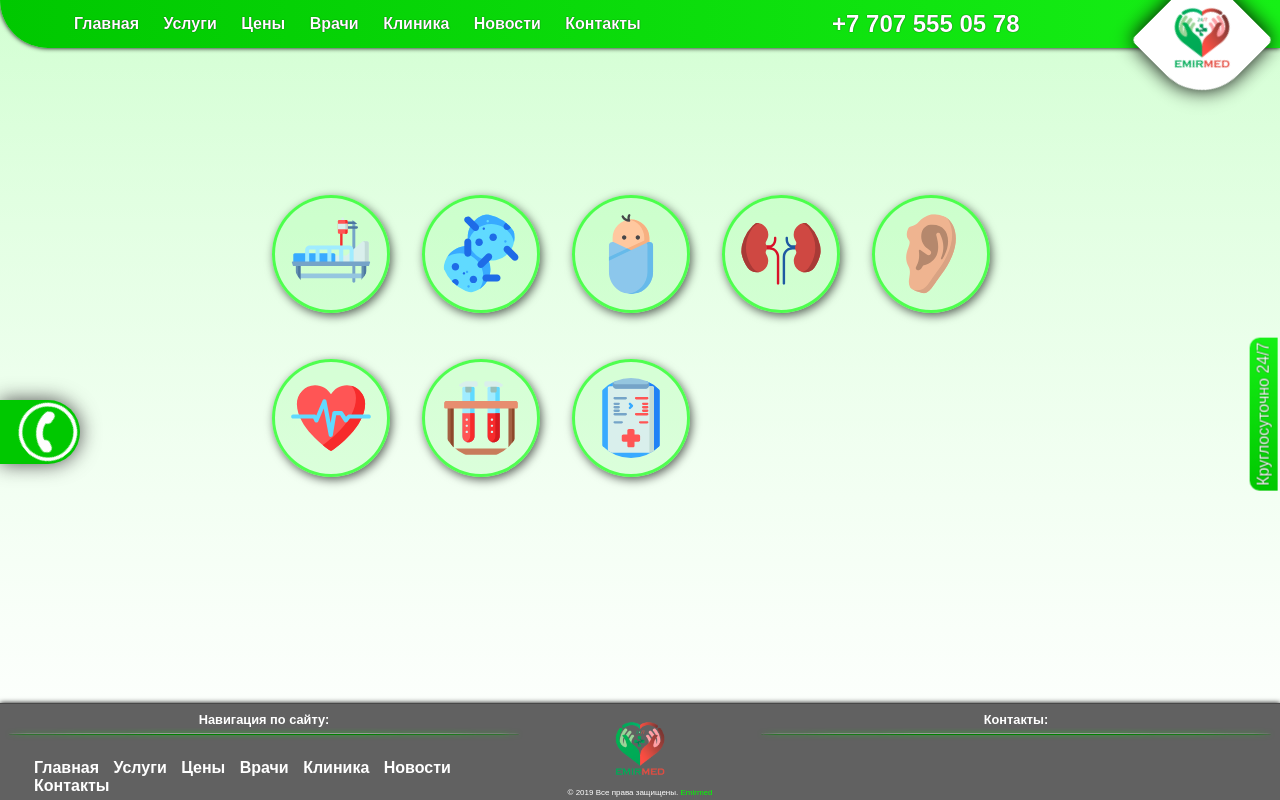
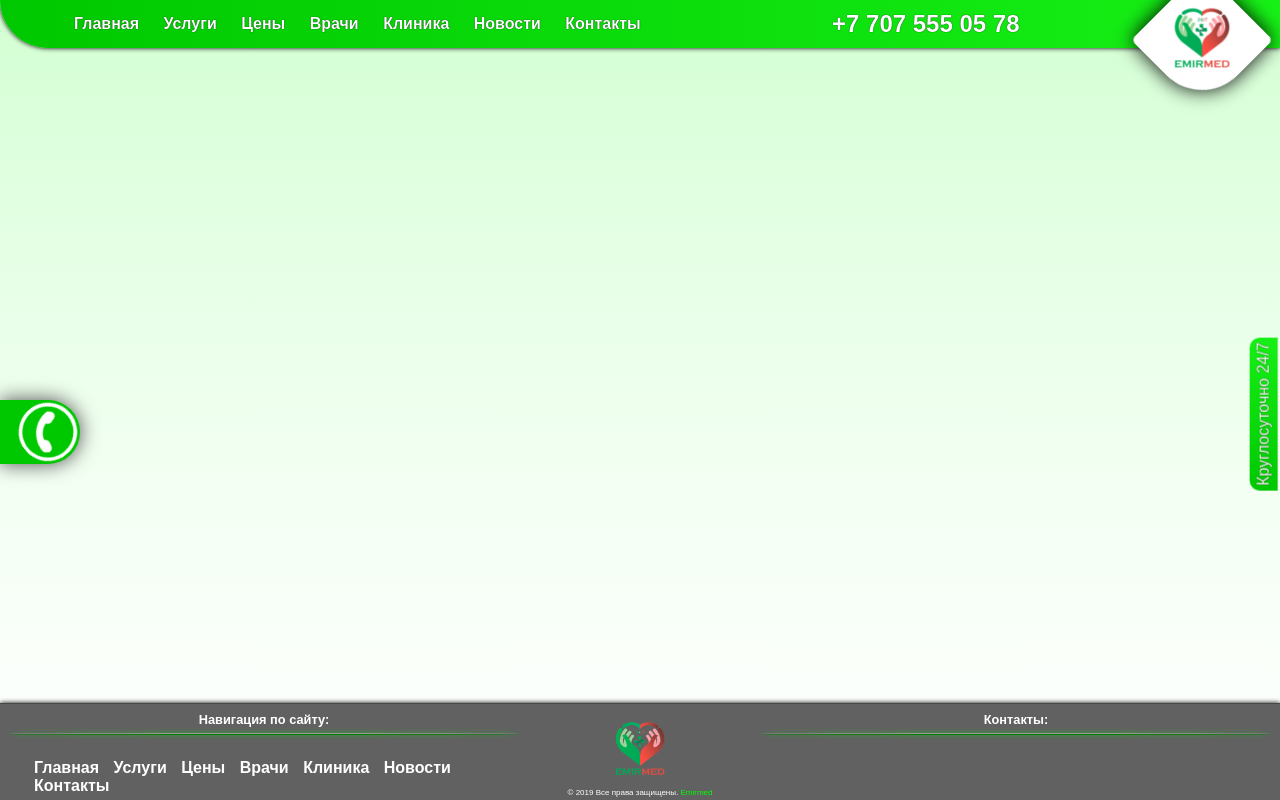
Before and after one commit to webnetkz/emirmed, a PHP site: page / in a window 1280 px wide. Run offline with PHP 8.4, Linux system fonts and the light colour scheme.

Commit message:
deleted icons

```diff
--- a/index.php
+++ b/index.php
@@ -85,16 +85,6 @@
 
             <div id="content">
 
-                <div class="allIcons">
-                    <img src="/public/img/icons/bed.svg" alt="icons" class="iconIndex" title="Услуги стационара">
-                    <img src="/public/img/icons/virus.svg" alt="icons" class="iconIndex" title="Венерология">
-                    <img src="/public/img/icons/baby.svg" alt="icons" class="iconIndex" title="Патронаж ребенка">
-                    <img src="/public/img/icons/kidney.svg" alt="icons" class="iconIndex" title="Урология">
-                    <img src="/public/img/icons/ear.svg" alt="icons" class="iconIndex" title="ЛОР">
-                    <img src="/public/img/icons/heartbeat.svg" alt="icons" class="iconIndex" title="Кардиология">
-                    <img src="/public/img/icons/flask.svg" alt="icons" class="iconIndex" title="Анализы">
-                    <img src="/public/img/icons/donor.svg" alt="icons" class="iconIndex" title="Медицинская документация">
-                </div>
 
             </div>
 
--- a/public/styles/style.css
+++ b/public/styles/style.css
@@ -200,32 +200,6 @@ div#content {
     margin-top: 3em;
 }
 
-div.allIcons {
-    display: flex;
-    flex-wrap: wrap;
-    position: relative;
-    top: 20%;
-    left: 20%;
-    height: 50%;
-    width: 65%;
-    /*border: 3px solid black;*/
-}
-
-img.iconIndex {
-    height: 5em;
-    background-color: rgba(22, 255, 22, 0.1);
-    border: 3px solid rgba(22, 255, 22, 0.7);
-    border-radius: 50%;
-    padding: 1em;
-    margin: 1em;
-    box-shadow: 2px 3px 10px rgba(0, 0, 0, 0.6);
-    transition-duration: 300ms;
-}
-
-img.iconIndex:hover {
-    transform: scale(1.3);
-}
-
 /* FOOTER STYLE*/
 
 footer {
```
Also changed, not shown: public/img/icons/baby.svg (deleted), public/img/icons/bed.svg (deleted), public/img/icons/donor.svg (deleted), public/img/icons/ear.svg (deleted), public/img/icons/flask.svg (deleted), public/img/icons/heartbeat.svg (deleted), public/img/icons/kidney.svg (deleted), public/img/icons/virus.svg (deleted).
